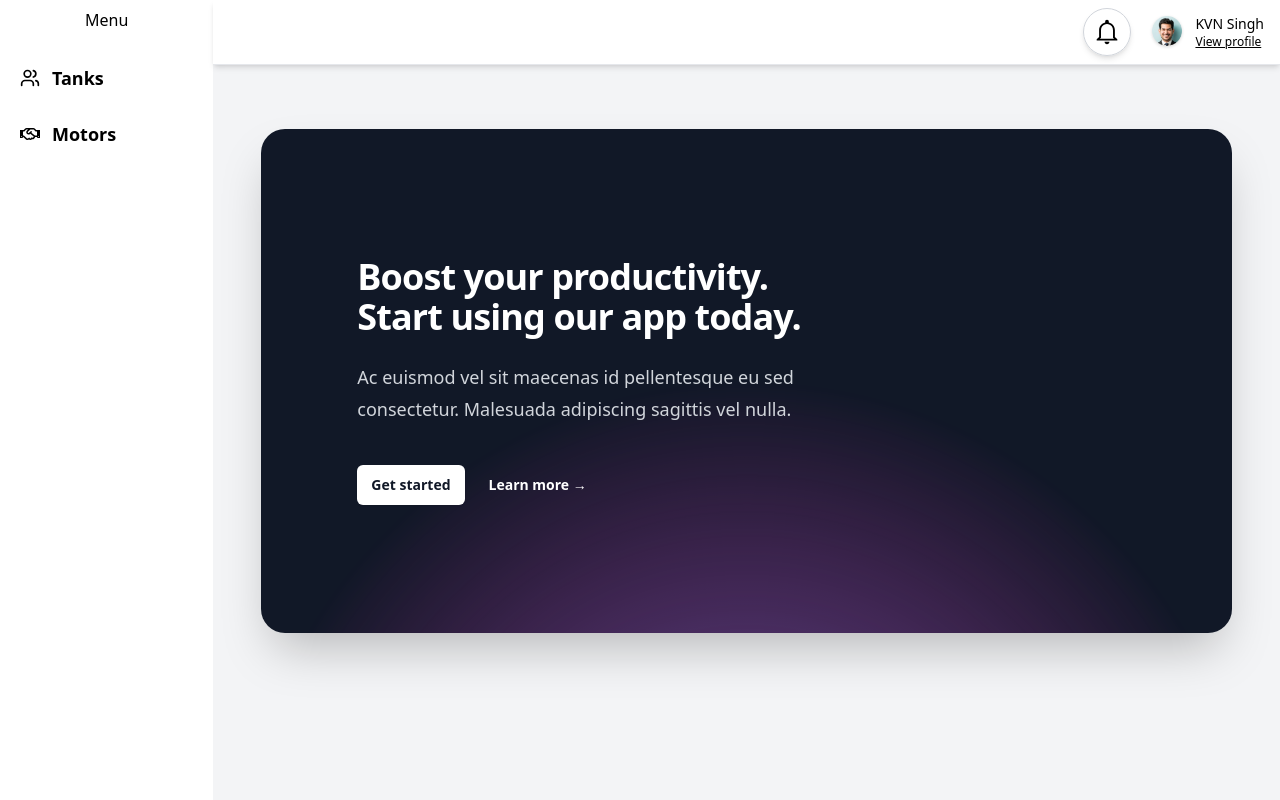
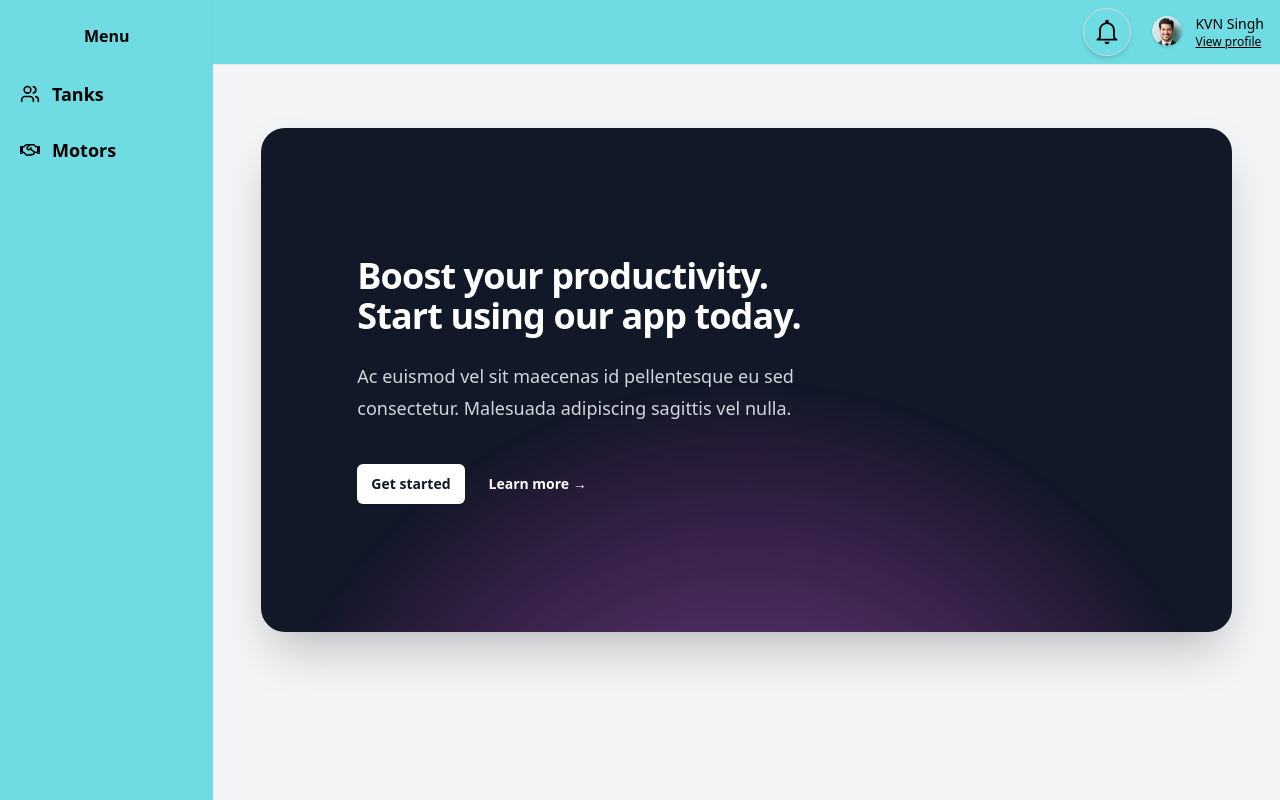
Before and after one commit to vanga007/waterplant, a Next.js app: page / in a window 1280 px wide. Built offline with nearby package versions, Linux system fonts and the light colour scheme.

Commit message:
changes in side bar done

```diff
--- a/src/components/SideNavBarItem.jsx
+++ b/src/components/SideNavBarItem.jsx
@@ -17,8 +17,8 @@ const SideNavBarItem = ({ MenuItem, isSidebarOpen }) => {
         <div
           className={`group flex gap-3 mb-1 items-center ${
             isActive(MenuItem.link)
-              ? "bg-blue-400 text-white"
-              : "hover:bg-blue-500 text-black"
+              ? "bg-white text-black"
+              : "hover:bg-white text-black"
           } rounded-md p-3 transition-all duration-300 ease-in-out`}
           onClick={() => setOpen(!open)}
         >
--- a/src/components/layout/SideNavigation.jsx
+++ b/src/components/layout/SideNavigation.jsx
@@ -37,14 +37,14 @@ const SideNavigation = ({ path }) => {
 
   return (
     <div
-      className={`bg-white h-screen text-black flex flex-col select-none z-50 sticky left-0 top-0 bottom-0 border-r-gray-500 transition-width duration-300 ${
+      className={`bg-[#6FDCE3] h-screen text-black flex flex-col select-none z-50 sticky left-0 top-0 bottom-0 border-r-gray-500 transition-width duration-300 ${
         isSidebarOpen ? "w-54" : "w-10"
       }`}
     >
 
 
       {/* Logo */}
-      <div className="flex items-center justify-center mt-2 mb-5">
+      <div className="flex items-center justify-center mt-6 font-bold mb-5">
         {/* <Image
           src={"/asserts/icons/testogo.png"}
           alt="Logo"
--- a/src/components/layout/TopNavigation.jsx
+++ b/src/components/layout/TopNavigation.jsx
@@ -9,7 +9,7 @@ const TopNavigationBar = () => {
   };
 
   return (
-    <header className="sticky top-0 left-0 right-0 bg-white py-2 text-black select-none z-50 shadow-md border-b">
+    <header className="sticky top-0 left-0 right-0 bg-[#6FDCE3] py-2 text-black select-none z-50 border-gray-400 shadow-sm">
       <div className="flex justify-between items-center px-4">
         <div className="text-xl font-bold"></div>
         <div className="flex items-center gap-4">
```
